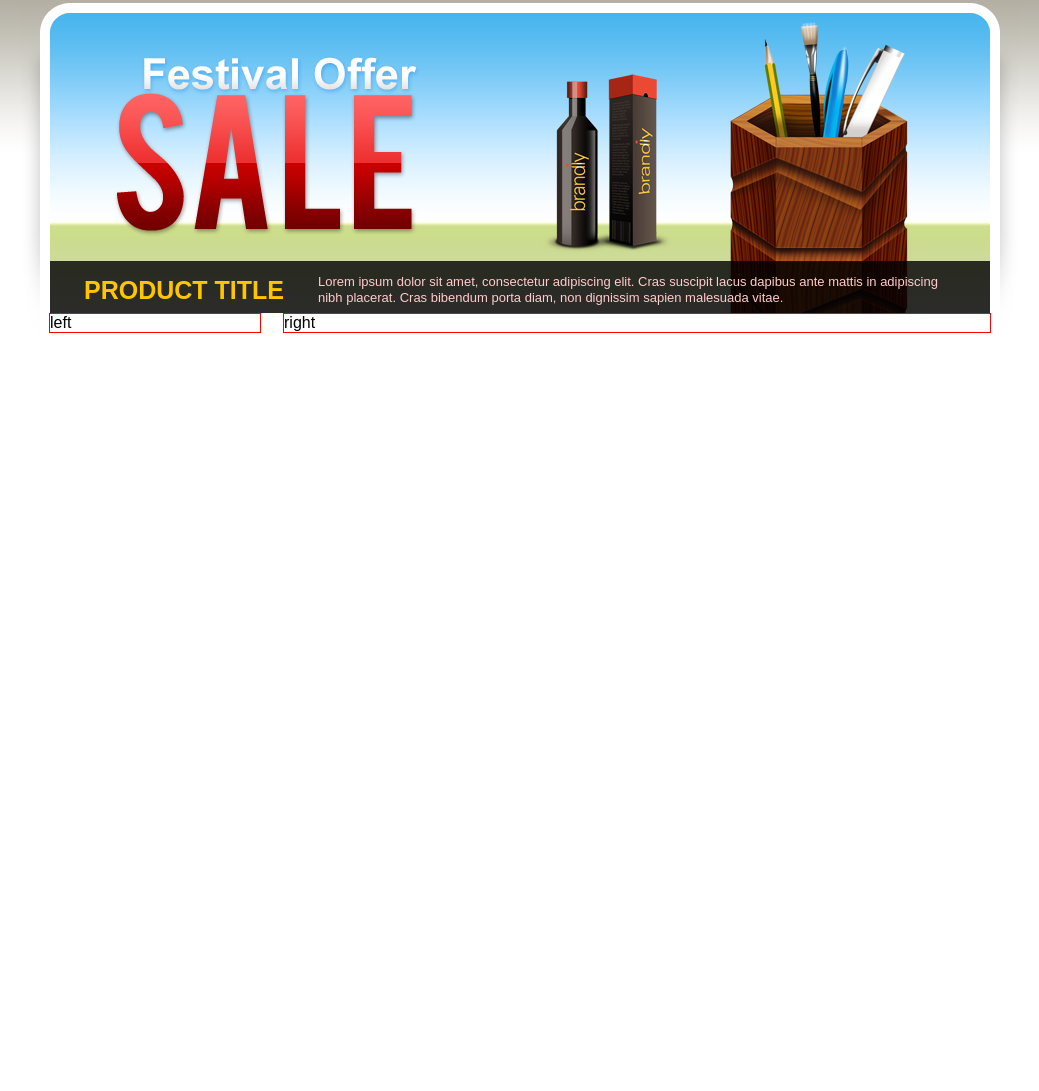
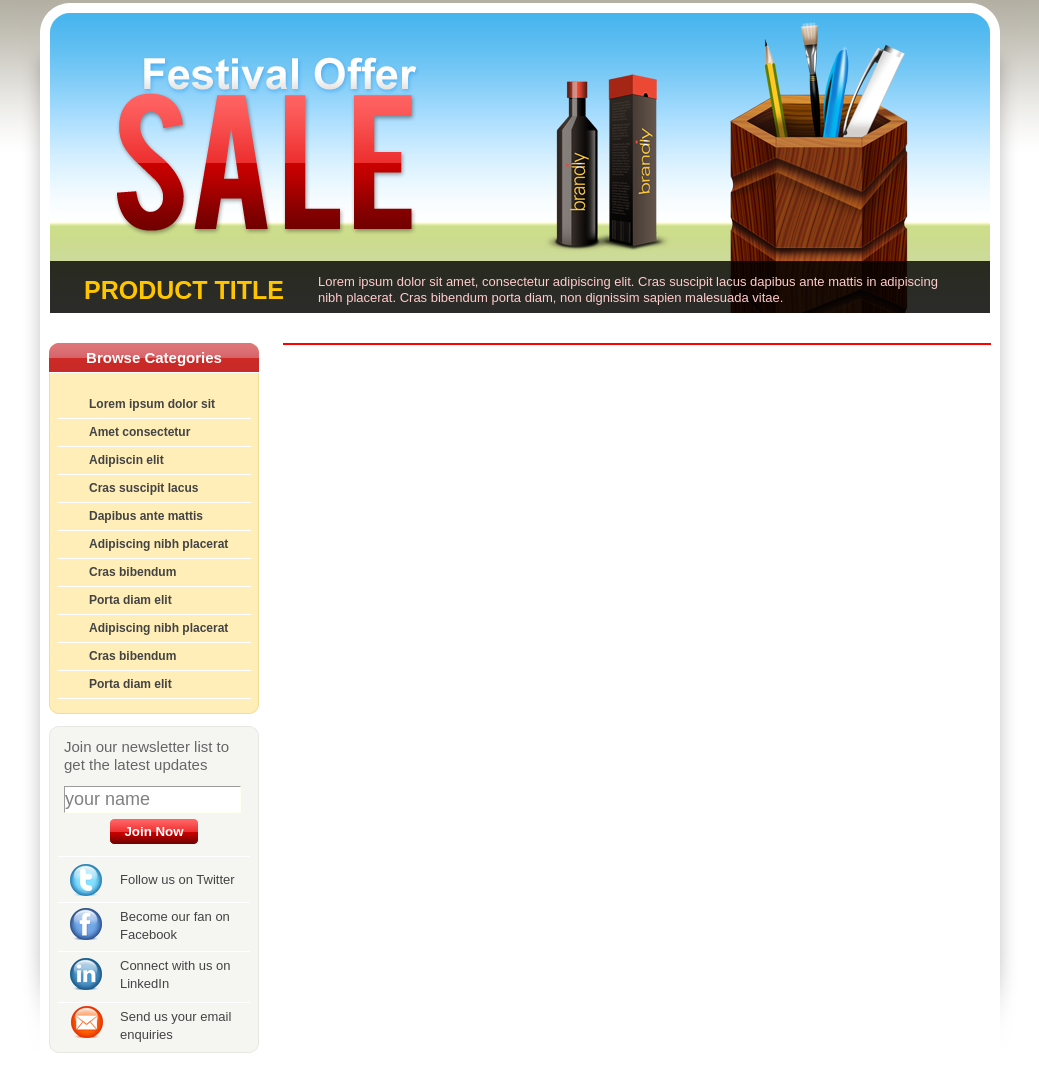
Before and after one commit to cangdow/miaovsite, a plain HTML site: page index.html in a window 1280 px wide. Shown: the part 195-1286 px from the top of the page, without its empty margins (120-1159 px from the left). Before the commit the page ends 800 px from the top, so only its background shows below. Drawn offline with Linux system fonts and the light colour scheme.

Commit message:
Add side

```diff
--- a/index.html
+++ b/index.html
@@ -60,13 +60,61 @@
 				<div class="bg"></div>
 			</div>
 			<div id="main" class="clearfix">
-				<div id="side">left</div>
-				<div id="wrap">right</div>
+				<div id="side">
+					<div class="module_menu">
+						<!-- 三层嵌套 -->
+						<h2><strong><span>Browse Categories</span></strong></h2>
+						<div class="list">
+							<ul>
+                            	<li><a href="#">Lorem ipsum dolor sit</a></li>
+                            	<li><a href="#">Amet consectetur</a></li>
+                            	<li><a href="#">Adipiscin elit</a></li>
+                            	<li><a href="#">Cras suscipit lacus</a></li>
+                            	<li><a href="#">Dapibus ante mattis</a></li>
+                            	<li><a href="#">Adipiscing nibh placerat</a></li>
+                            	<li><a href="#">Cras bibendum</a></li>
+                            	<li><a href="#">Porta diam elit</a></li>
+                            	<li><a href="#">Adipiscing nibh placerat</a></li>
+                            	<li><a href="#">Cras bibendum</a></li>
+                            	<li><a href="#">Porta diam elit</a></li>
+							</ul>
+						</div>
+					</div>
+					<div class="module_jion">
+						<div class="module_jion_top">
+							<div class="module_jion_bottom">
+								<div class="jion_form">
+									<p>Join our newsletter list to get the latest updates</p>
+									<form action="#">
+										<input type="text" class="text" value="your name">
+										<input type="submit" value="Join Now" class="btn">
+									</form>
+								</div>
+                                <ul class="join_list">
+                                	<li class="space1">Follow us on Twitter</li>
+                                    <li class="space2">Become our fan on Facebook</li>
+									<li class="space3">Connect with us on LinkedIn</li>
+									<li class="space3">Send us your email enquiries</li>
+                                </ul>
+							</div>
+						</div>
+					</div>
+				</div>
+				<div id="wrap"></div>
 			</div>
 		</div>
 		</div>
 	</div>
-
+<br>
+<br>
+<br>
+<br>
+<br>
+<br>
+<br>
+<br>
+<br>
+<br>
 </div>
 <div id="footer">
 
--- a/style/css.css
+++ b/style/css.css
@@ -12,6 +12,9 @@ body{background:#fff url(../images/body_bg.png) repeat-x;}
 /* 清除浮动 */
 .clearfix{zoom:1;}
 .clearfix:after{content: '';display: block;clear: both;}
+
+/* chrome自作聪明的样式,文本框点击的时候会有个边框,我还想要怎么去掉呢.哈哈 */
+.text,.btn{outline: none;}
 
 /* TOP菜单条 */
 #top{width: 960px;height: 30px;margin:0 auto;}
@@ -50,7 +53,6 @@ body{background:#fff url(../images/body_bg.png) repeat-x;}
 	font-size: 13px;color:#666;}
 .search .btn{width: 42px;height: 31px;position: absolute;top: 0;right: 0;background: none;border:none;}
 /* chrome自作聪明的样式,文本框点击的时候会有个边框,我还想要怎么去掉呢.哈哈 */
-.search .text,.search .btn{outline: none;}
 
 /* 导航 */
 #nav{width:960px;height: 36px;padding-top: 8px; margin:0 auto;}
@@ -90,8 +92,51 @@ body{background:#fff url(../images/body_bg.png) repeat-x;}
 	opacity: 0.8;filter: alpha(opacity:80);z-index: 2;}
 
 /* 要在父级加一个清楚浮动的动作 */
-#main{width: 942px;margin:0 auto;}
-#side{width: 210px;float: left;
-	border:1px solid red;}
+#main{width: 942px;margin:0 auto;padding-top: 30px;}
+#side{width: 210px;float: left;}
 #wrap{width: 706px;float: right;
 	border:1px solid red;}
+
+.module_menu{margin-bottom: 12px;}
+.module_menu h2{height: 29px;font-size: 15px;text-align: center;color:#fff;
+	line-height: 29px;margin-bottom: 1px;
+	background: url(../images/module_menu_bg.png) repeat-x 0 -58px;}
+.module_menu strong{height: 29px;display: block;
+	background: url(../images/module_menu_bg.png) no-repeat;}
+.module_menu span{height: 29px;display: block;
+	background: url(../images/module_menu_bg.png) no-repeat right -29px;}
+
+.module_menu .list{
+	background: url(../images/list_bg.gif) repeat-y;}
+.module_menu .list ul{padding: 18px 8px 15px;
+	background: url(../images/list_bg.gif) no-repeat -210px bottom;}
+.module_menu .list li{}
+.module_menu .list a{display: block;height: 27px;line-height: 27px;color:#434343;
+	border-bottom: 1px solid #fff;text-decoration: none;
+	font-size: 12px;font-weight: bold;padding-left: 32px;}
+.module_menu .list a:hover{background: #fae191;
+	border-bottom: 1px solid #b20e00;color:#b20e00;}
+
+.module_jion{width: 210px;
+	background: url(../images/list_bg.gif) repeat-y -630px;}
+.module_jion_top{
+	background: url(../images/list_bg.gif) no-repeat -420px 0;}
+.module_jion_bottom{
+	background: url(../images/list_bg.gif) no-repeat -840px bottom;}
+
+.jion_form{width: 180px;margin:0 auto 12px;}
+.jion_form p{color:#666;font-size: 15px;line-height: 18px;
+	padding:12px 0;}
+.jion_form .text{width: 175px;height: 25px;line-height: 25px;background: #fff;
+	font-size: 18px;color:gray;margin-bottom: 6px;
+	border: 1px solid #fffff2;border-top: 1px solid #9c9c9c;border-left: 1px solid #9c9c9c;}
+.jion_form .btn{border:none;width: 88px;height: 25px;color:#fff;font-weight: bold;
+	display: block;margin:0 auto;
+	background:url(../images/shopping_bg.png) no-repeat 0 -145px;}
+
+.join_list{width: 192px;margin:0 auto; padding:0 8px;
+	background:url(../images/shopping_bg.png) no-repeat 20px -170px;}
+.join_list li{border-top:1px solid #fff;padding-left: 62px;font-size: 13px;color:#434343;}
+.join_list .space1{height: 45px;line-height: 45px;}
+.join_list .space2{height: 43px;padding-top: 5px;line-height: 18px;}
+.join_list .space3{height: 45px;padding-top: 5px;line-height: 18px;}
```
